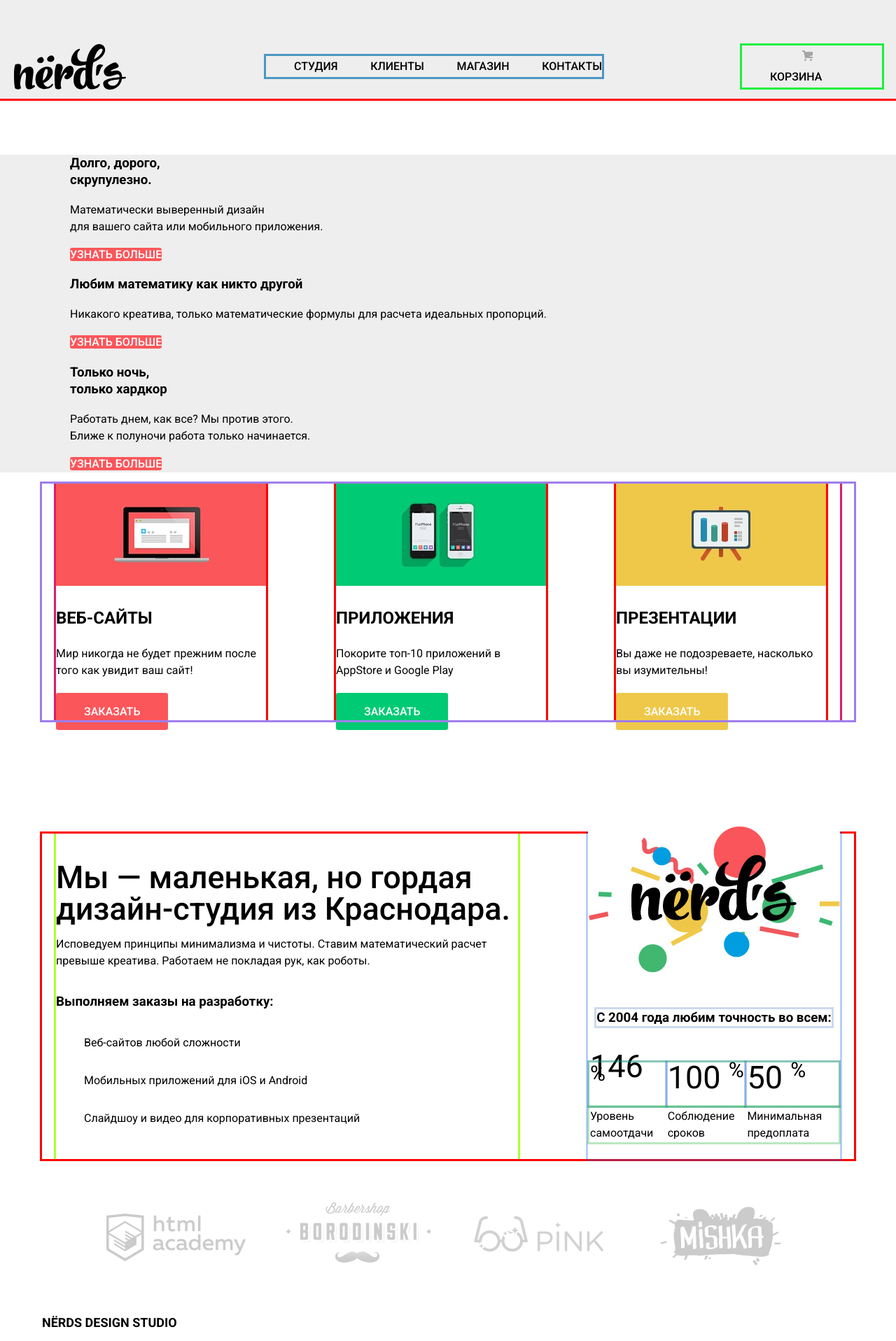
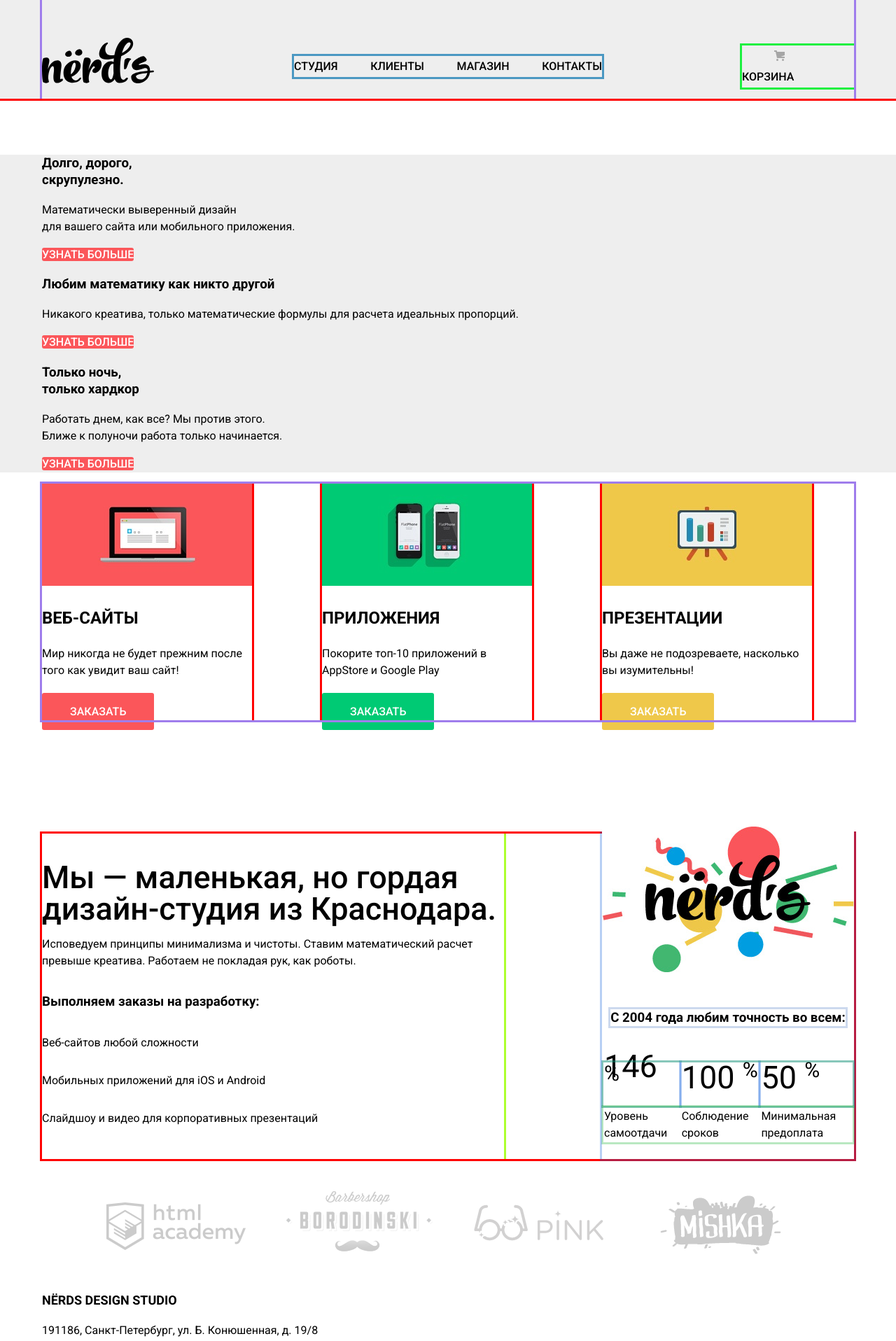
Before and after one commit to Shujinko53/76862-nerds-24, a plain HTML site: page index.html in a window 1280 px wide. Shown: the top 1916 px of the page at 70% size. Drawn offline with Linux system fonts and the light colour scheme.

Commit message:
исправления в навигации и доп в html

```diff
--- a/css/style.css
+++ b/css/style.css
@@ -58,7 +58,7 @@ a {
   display: flex;
   align-items: center;
   justify-content: space-between;
-  padding: 49px 20px 0;
+  padding-top: 49px;
 
   font-weight: 500;
   line-height: 30px;
@@ -77,12 +77,15 @@ a {
   color: rgba(0, 0, 0, 0.3);
 }
 
+.main-navigation img {
+  padding-bottom: 18px;
+}
+
 .site-navigation {
   display: flex;
   justify-content: space-between;
+  align-items: center;
   width: 440px;
-
-  align-items: center;
 
   outline: 3px solid #4b98c2;
 }
@@ -90,6 +93,7 @@ a {
 .user-navigation {
   display: flex;
   width: 160px;
+
   outline: 3px solid #1cf040;
 }
 
@@ -125,7 +129,11 @@ a {
   background-color: #eeeeee;
 }
 
+
+/*Стили внутренней страница*/
+
 .inner-page ul {
+  padding: 0;
   list-style: none;
 }
 
@@ -351,12 +359,13 @@ a {
 /* Стили главной страницы */
 
 .main-page ul {
+  padding: 0;
+
   list-style: none;
 }
 
 .services {
   margin-bottom: 162px;
-  padding: 0 20px;
 
   outline: 3px solid #9f7dec;
 }
@@ -446,7 +455,6 @@ a {
 .about-us-wrapped {
   display: flex;
   justify-content: space-between;
-  padding: 0 20px;
 
   outline: 3px solid red;
 }
@@ -531,7 +539,7 @@ a {
   display: flex;
   justify-content: space-around;
   align-items: center;
-  padding: 0 20px;
+  margin: 0 20px;
 }
 
 .clients-list a {
--- a/index.html
+++ b/index.html
@@ -9,7 +9,7 @@
   </head>
   <body class="main-page">
     <header class="main-header">
-      <nav class="main-navigation">
+      <nav class="main-navigation container">
         <img src="img/nerds-logo.svg" width="160" height="65" alt="Логотип дизайн-студии «Нёрдс»">
         <ul class="site-navigation">
           <li><a href="#">Студия</a></li>
@@ -124,7 +124,7 @@
 
       <section class="contacts">
         <h2 class="visually-hidden">Наши Контакты</h2>
-        <div class="contact-us">
+        <div class="contact-us container">
           <b>Nёrds design studio</b>
           <p>191186, Санкт-Петербург, ул. Б. Конюшенная, д. 19/8</p>
           <p>тел. +7 (812) 275-75-75</p>
```
Also changed, not shown: catalog.html (+2 -2 lines).
